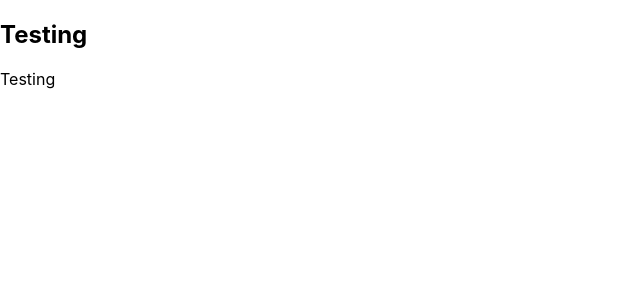
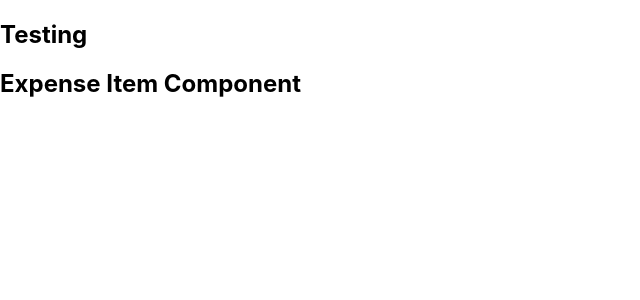
Before and after one commit to luidimso/first-react-app, a JavaScript app: page / in a window 1280 px wide. Shown: the top 300 px of the page, without its empty margins (0-640 px from the left). Built offline with nearby package versions, Linux system fonts and the light colour scheme.

Commit message:
Creating Expense Item component

```diff
--- a/src/App.js
+++ b/src/App.js
@@ -1,8 +1,10 @@
+import ExpenseItem from "./components/ExpenseItem";
+
 function App() {
   return (
     <div>
       <h2>Testing</h2>
-      <p>Testing</p>
+      <ExpenseItem></ExpenseItem>
     </div>
   );
 }
--- /dev/null
+++ b/src/components/ExpenseItem.js
@@ -0,0 +1,5 @@
+function ExpenseItem() {
+    return <h2>Expense Item Component</h2>;
+}
+
+export default ExpenseItem;
```
